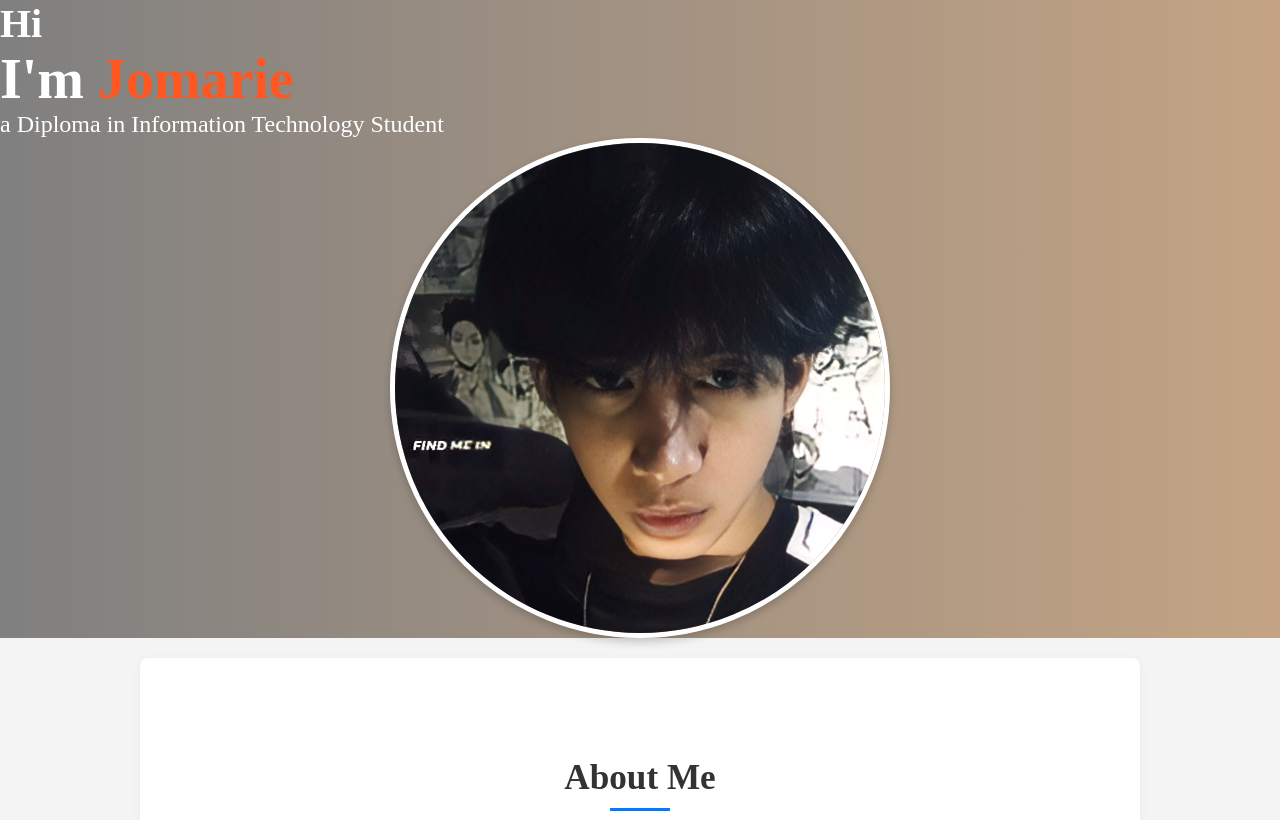
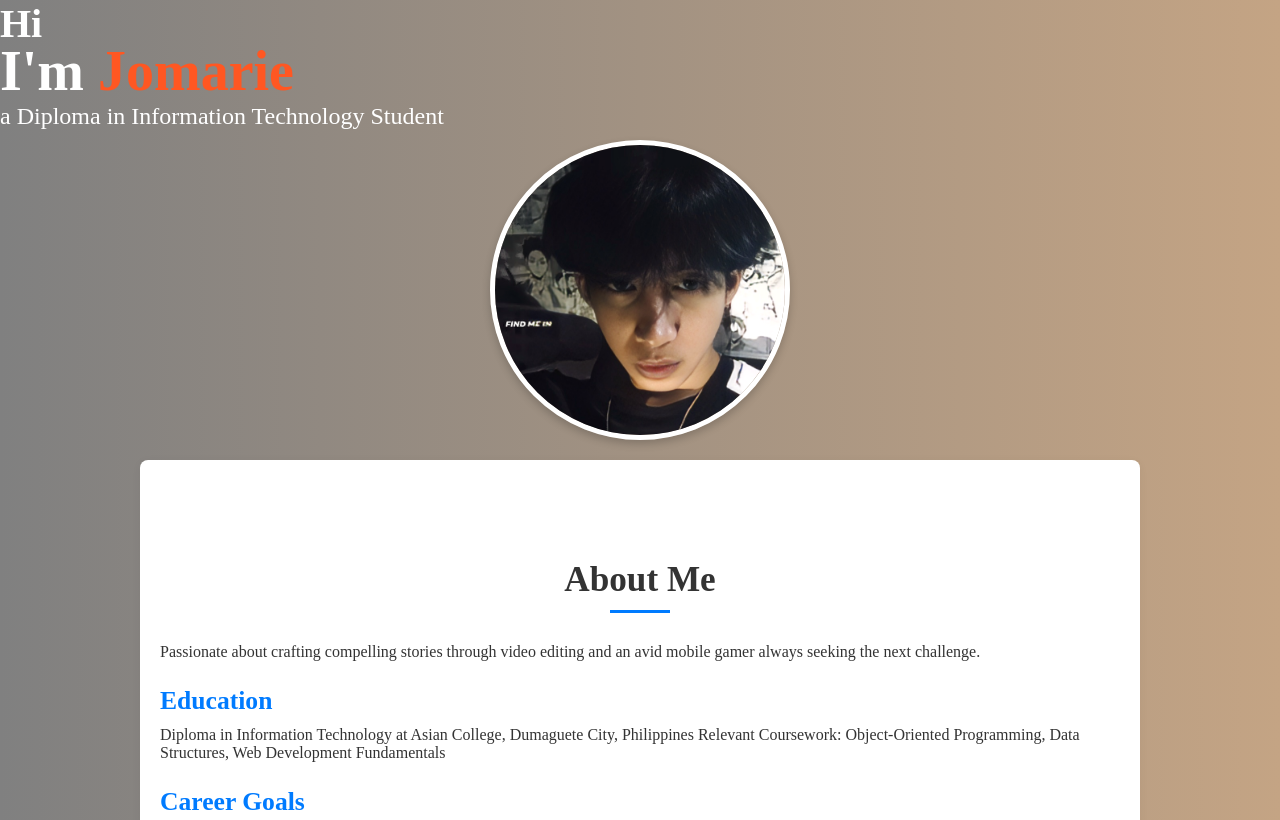
Before and after one commit to Jomarie-04/Website-Portfolio-, a plain HTML site: page index.html in a window 1280 px wide. Shown: the top 820 px of the page. Drawn offline with Linux system fonts and the light colour scheme.

Commit message:
Update styles.css

```diff
--- a/styles.css
+++ b/styles.css
@@ -7,7 +7,6 @@ background: linear-gradient(to right, #808080, #C4A484); /* Blue gradient backgr
     font-weight: 700; /* Bold */
     margin-bottom: -0.2em; /* Reduce space between lines */
     color:white;
-    margin: 0 auto;
 }
 
 .name {
@@ -21,7 +20,6 @@ background: linear-gradient(to right, #808080, #C4A484); /* Blue gradient backgr
 
 .name span {
     color: #ff5722; /* Orange color for 'jomarie' */
-    margin: 0 auto;
 }
 
 .role {
@@ -29,12 +27,11 @@ background: linear-gradient(to right, #808080, #C4A484); /* Blue gradient backgr
     font-weight: 500; /* Bold */
     margin-top: 0; /* Remove default top margin */
     color:white;
-    margin: 0 auto;
 }
  img {
     border-radius: 50%; /* Circular image */
-    width: 500px;
-    height: 500px;
+    width: 300px;
+    height: 300px;
     object-fit: cover; /* Ensures the image covers the area without distortion */
     border: 5px solid #fff; /* White border around the image */
     margin-top: 20px;
@@ -57,6 +54,7 @@ body {
     background-color: #f4f4f4; /* Light gray background */
     margin: 0;
     padding: 0;
+    background: linear-gradient(to right, #808080, #C4A484); /* Blue gradient background */
 }
 
 .container {
```
